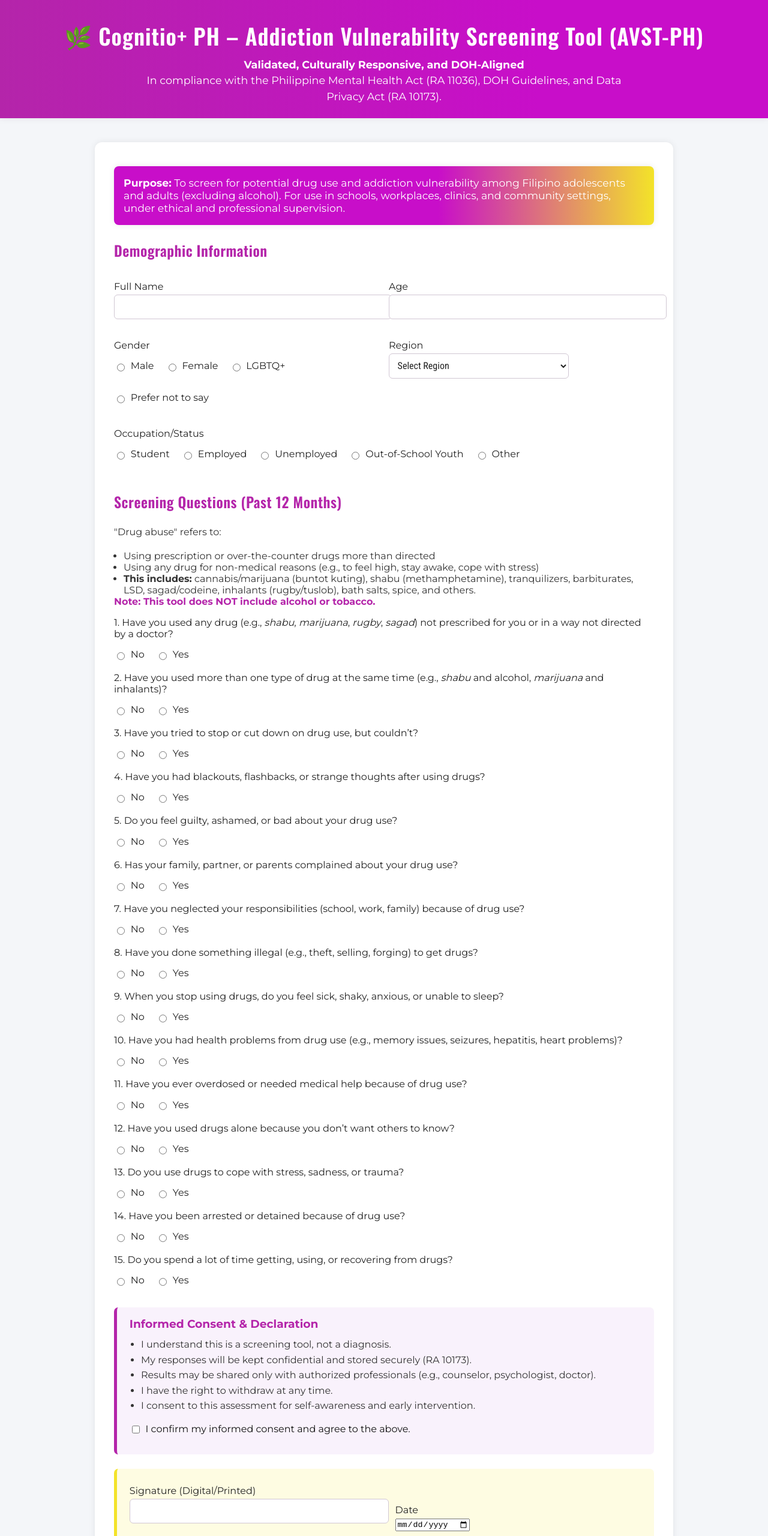
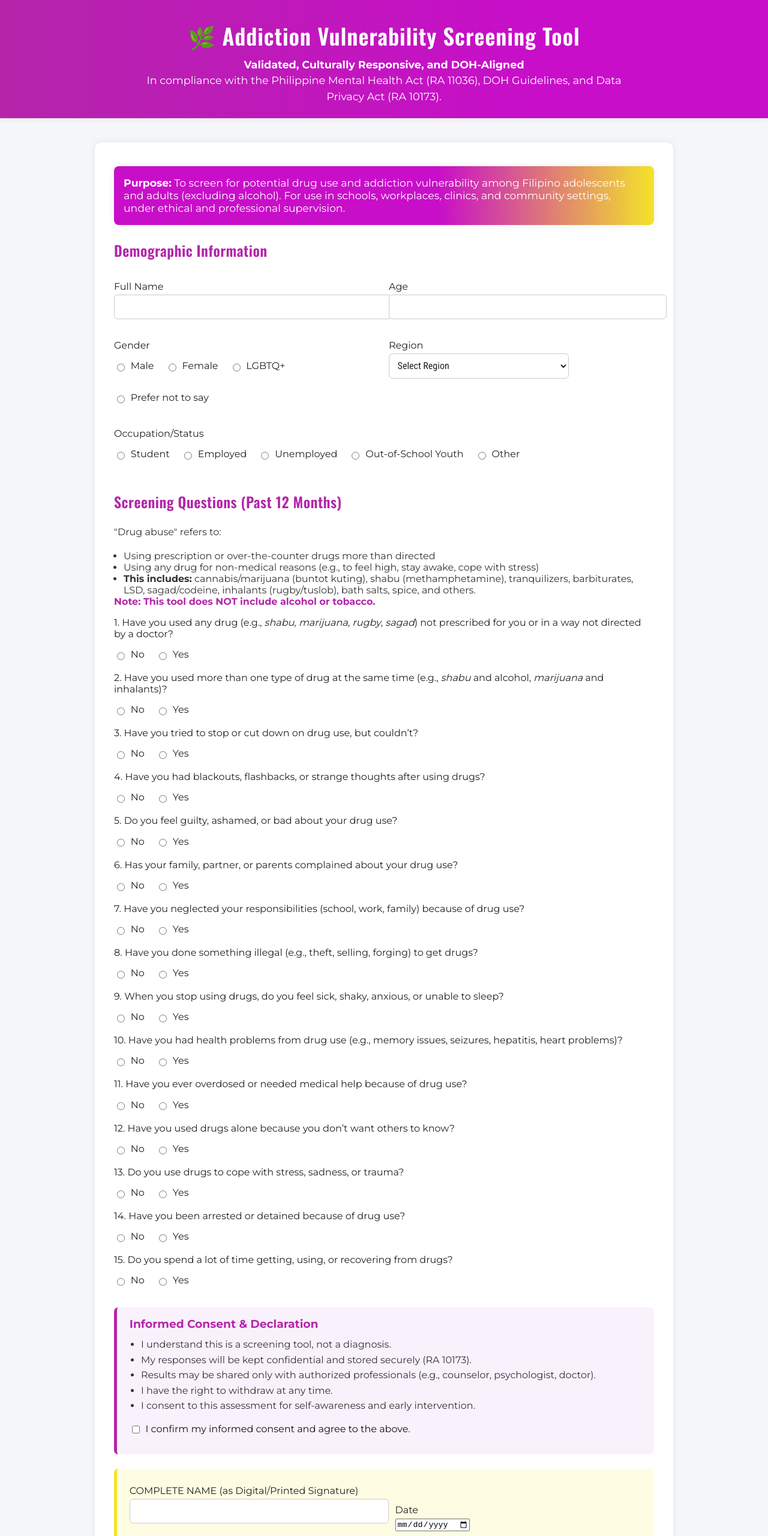
Before and after one commit to asilva777/AVST-PH, a plain HTML site: page index.html in a window 1280 px wide. Shown: the top 2560 px of the page at 60% size. Drawn offline with nearby package versions, Linux system fonts and the light colour scheme.

Commit message:
index.html

```diff
--- a/index.html
+++ b/index.html
@@ -245,7 +245,7 @@
 </head>
 <body>
   <header>
-    <h1>🌿 Cognitio+ PH – Addiction Vulnerability Screening Tool (AVST-PH)</h1>
+    <h1>🌿 Addiction Vulnerability Screening Tool</h1>
     <p>
       <strong>Validated, Culturally Responsive, and DOH-Aligned</strong><br>
       <span>
@@ -359,7 +359,7 @@
       <div class="signature-section">
         <div class="signature-row">
           <div>
-            <label for="signature">Signature (Digital/Printed)</label>
+            <label for="signature">COMPLETE NAME (as Digital/Printed Signature)</label>
             <input type="text" id="signature" name="signature" autocomplete="off" required>
           </div>
           <div>
```
